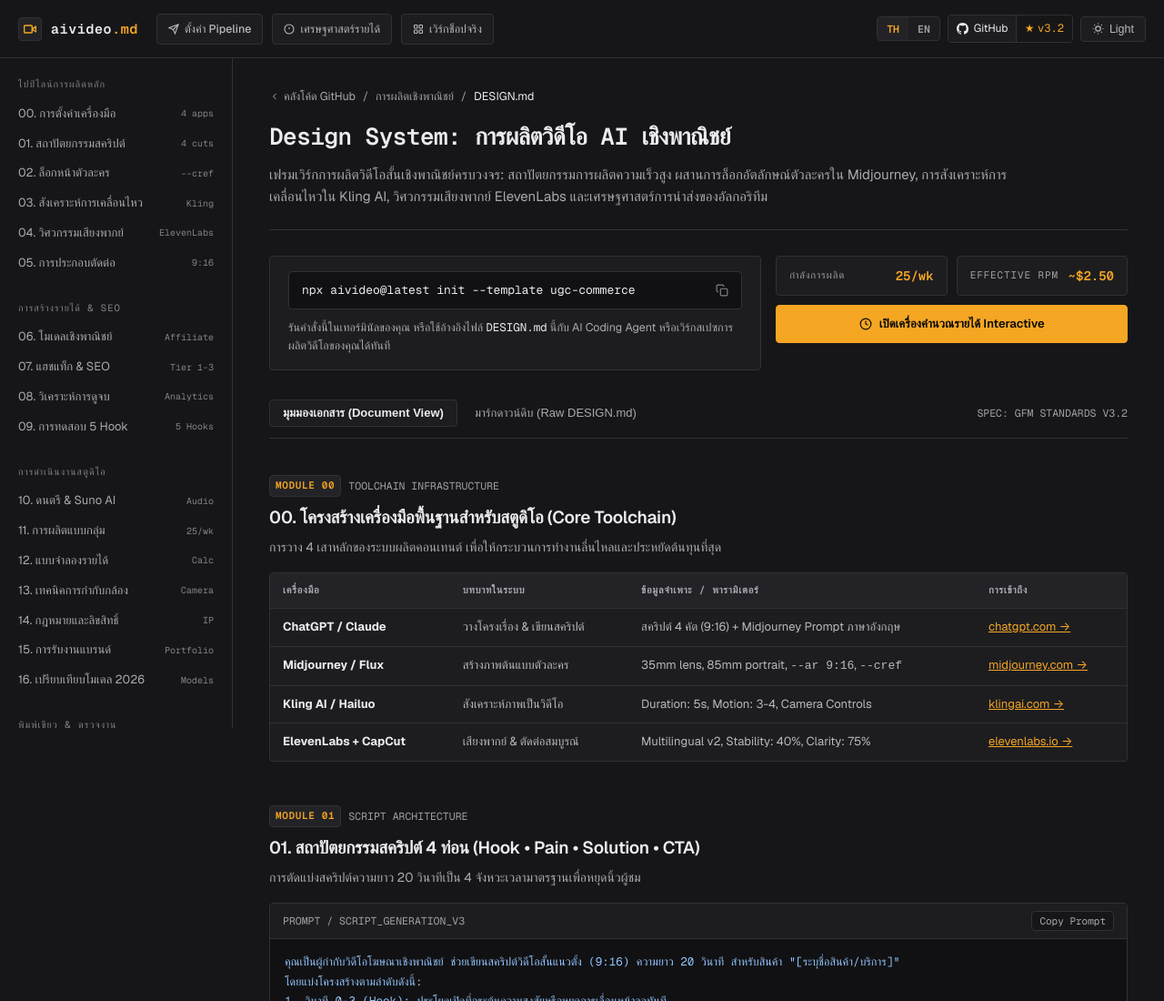
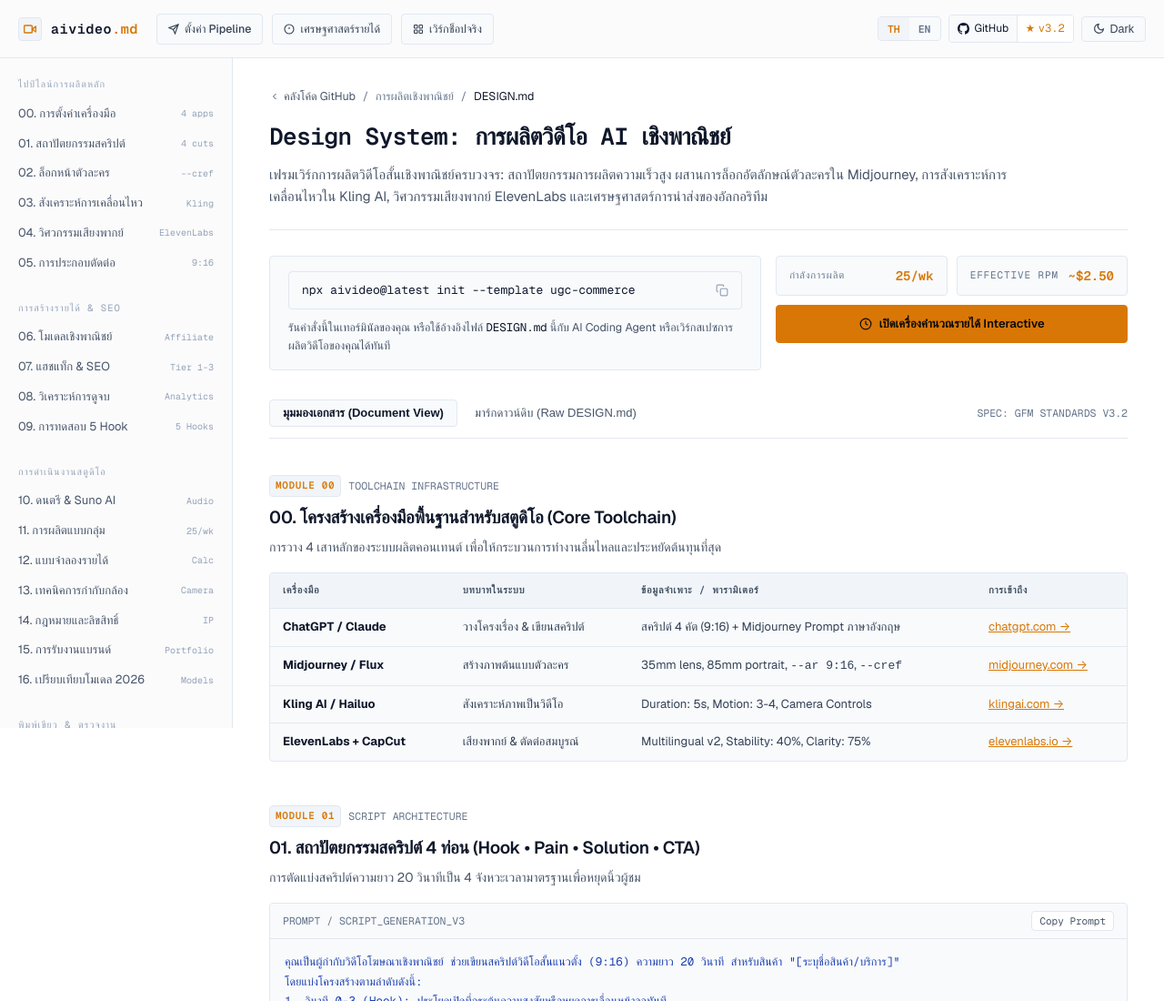
Before and after one commit to nattcharoen-beep/ai-video-mastery, a plain HTML site: page AI_Video_Mastery_หาเงินได้จริง.html in a window 1280 px wide. Shown: the top 1100 px of the page at 91% size. Drawn offline with nearby package versions, Linux system fonts and the light colour scheme; a web font is replaced by a local one.

Commit message:
feat: set default theme to light mode with persistent toggle

```diff
--- a/AI_Video_Mastery_หาเงินได้จริง.html
+++ b/AI_Video_Mastery_หาเงินได้จริง.html
@@ -1,5 +1,5 @@
 <!DOCTYPE html>
-<html lang="th" data-theme="dark" data-lang="th">
+<html lang="th" data-theme="light" data-lang="th">
 <head>
   <meta charset="utf-8">
   <meta name="viewport" content="width=device-width, initial-scale=1.0">
@@ -775,8 +775,8 @@
         </a>
 
         <button class="header-btn" id="themeToggleBtn" aria-label="Toggle Dark/Light Mode">
-          <svg id="themeSvg" width="13" height="13" viewBox="0 0 24 24" fill="none" stroke="currentColor" stroke-width="2.2"><circle cx="12" cy="12" r="5"></circle><line x1="12" y1="1" x2="12" y2="3"></line><line x1="12" y1="21" x2="12" y2="23"></line><line x1="4.22" y1="4.22" x2="5.64" y2="5.64"></line><line x1="18.36" y1="18.36" x2="19.78" y2="19.78"></line><line x1="1" y1="12" x2="3" y2="12"></line><line x1="21" y1="12" x2="23" y2="12"></line><line x1="4.22" y1="19.78" x2="5.64" y2="18.36"></line><line x1="18.36" y1="5.64" x2="19.78" y2="4.22"></line></svg>
-          <span id="themeText">Light</span>
+          <svg id="themeSvg" width="13" height="13" viewBox="0 0 24 24" fill="none" stroke="currentColor" stroke-width="2.2"><path d="M21 12.79A9 9 0 1 1 11.21 3 7 7 0 0 0 21 12.79z"></path></svg>
+          <span id="themeText">Dark</span>
         </button>
       </div>
     </div>
@@ -2021,15 +2021,30 @@ Structure: Instrumental only, no vocals, seamless loop</pre>
   </footer>
 
   <script>
-    // Theme Management
+    // Theme Management (Default: Light Mode)
     const themeToggleBtn = document.getElementById('themeToggleBtn');
+    const themeSvg = document.getElementById('themeSvg');
     const themeText = document.getElementById('themeText');
-    let isDark = true;
+
+    function applyTheme(theme) {
+      document.documentElement.setAttribute('data-theme', theme);
+      localStorage.setItem('preferred_theme', theme);
+      const isDark = (theme === 'dark');
+      if (isDark) {
+        themeSvg.innerHTML = '<circle cx="12" cy="12" r="5"></circle><line x1="12" y1="1" x2="12" y2="3"></line><line x1="12" y1="21" x2="12" y2="23"></line><line x1="4.22" y1="4.22" x2="5.64" y2="5.64"></line><line x1="18.36" y1="18.36" x2="19.78" y2="19.78"></line><line x1="1" y1="12" x2="3" y2="12"></line><line x1="21" y1="12" x2="23" y2="12"></line><line x1="4.22" y1="19.78" x2="5.64" y2="18.36"></line><line x1="18.36" y1="5.64" x2="19.78" y2="4.22"></line>';
+        themeText.textContent = 'Light';
+      } else {
+        themeSvg.innerHTML = '<path d="M21 12.79A9 9 0 1 1 11.21 3 7 7 0 0 0 21 12.79z"></path>';
+        themeText.textContent = 'Dark';
+      }
+    }
+
+    const savedTheme = localStorage.getItem('preferred_theme') || 'light';
+    applyTheme(savedTheme);
 
     themeToggleBtn.addEventListener('click', () => {
-      isDark = !isDark;
-      document.documentElement.setAttribute('data-theme', isDark ? 'dark' : 'light');
-      themeText.textContent = isDark ? 'Light' : 'Dark';
+      const currentTheme = document.documentElement.getAttribute('data-theme') || 'light';
+      applyTheme(currentTheme === 'dark' ? 'light' : 'dark');
     });
 
     // Language Switcher Management
```
Also changed, not shown: index.html (+23 -8 lines).
